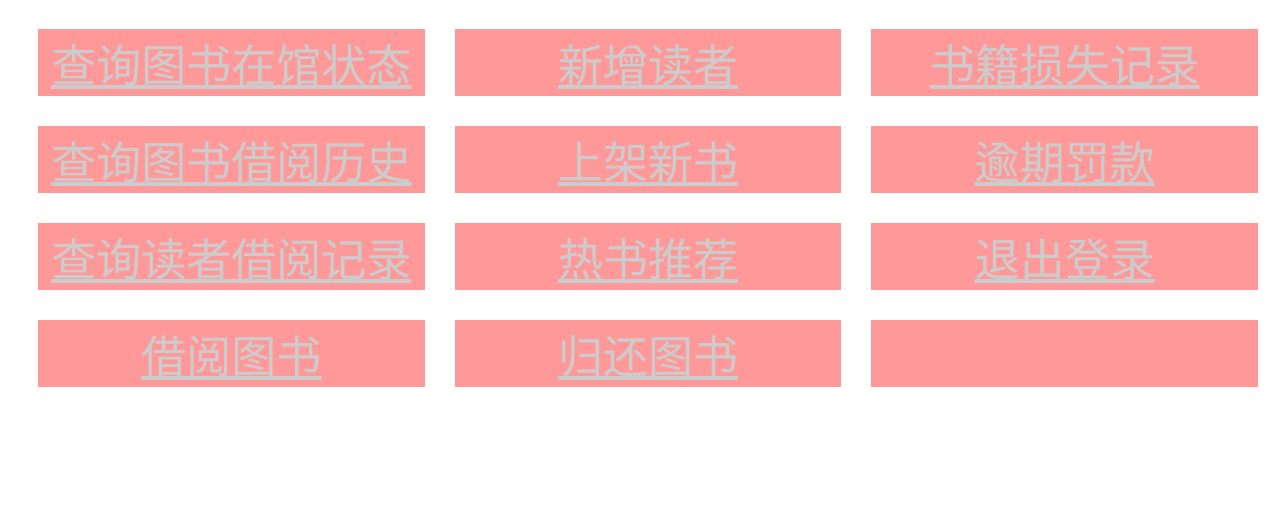
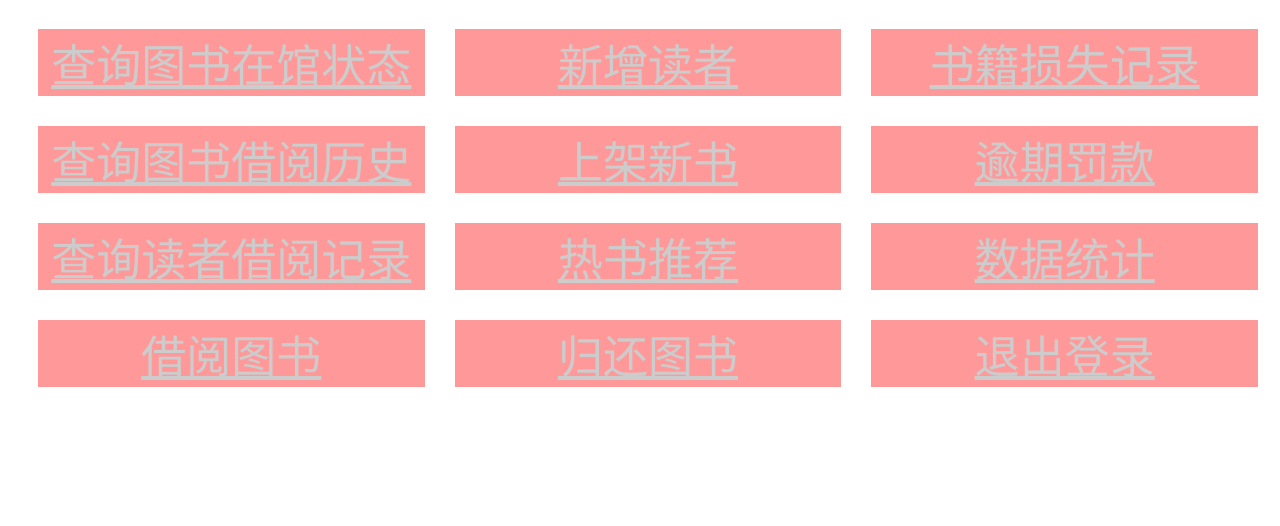
Before and after one commit to Chandler-Bang/library-organization, a PHP site: page /main.php in a window 1280 px wide. Shown: the part 196-722 px from the top of the page. Run offline with PHP 8.4, Linux system fonts and the light colour scheme.

Commit message:
更新首页，预计再添加一个统计功能

```diff
--- a/main.php
+++ b/main.php
@@ -79,8 +79,8 @@
 <table class="tablepos" cellspacing="30px" align="center" style="margin:0px auto;">
 <tr style="background-color:#ff9999">  <td align="center"> <a href="Bstate.php" >查询图书在馆状态</a> </td>  <td align="center"><a href="readerins.php">新增读者</a></td>  <td align="center"><a href="bookloss.php">书籍损失记录</a></td>  </tr>
 <tr style="background-color:#ff9999">  <td align="center"> <a href="Bborr_history.php">查询图书借阅历史</a></td>  <td align="center"><a href="addnewbook.php">上架新书</a></td>  <td align="center"><a href="finepage.php">逾期罚款</a></td>  </tr>
-<tr style="background-color:#ff9999">  <td align="center"> <a href="Rborr_history.php">查询读者借阅记录</a></td>  <td align="center"><a href="recommend.php">热书推荐</a></td>  <td align="center"><a href="index.php">退出登录</a></td>  </tr>
-<tr style="background-color:#ff9999">  <td align="center"> <a href="borrowpage.php">借阅图书</a></td>  <td align="center"><a href="returnpage.php">归还图书</a></td><td></td></tr>
+<tr style="background-color:#ff9999">  <td align="center"> <a href="Rborr_history.php">查询读者借阅记录</a></td>  <td align="center"><a href="recommend.php">热书推荐</a></td><td align="center"><a href="index.php">数据统计</a></td></tr>
+<tr style="background-color:#ff9999">  <td align="center"> <a href="borrowpage.php">借阅图书</a></td>  <td align="center"><a href="returnpage.php">归还图书</a></td><td align="center"><a href="index.php">退出登录</a></td></tr>
 </table>
 
 </div>
```
